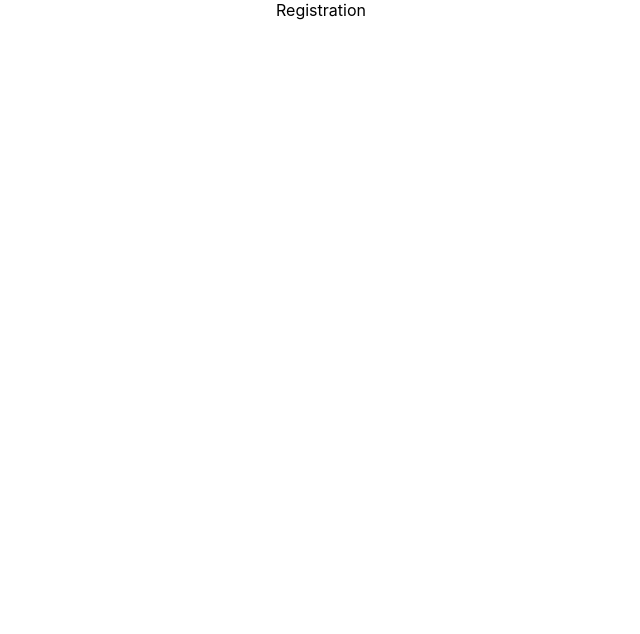
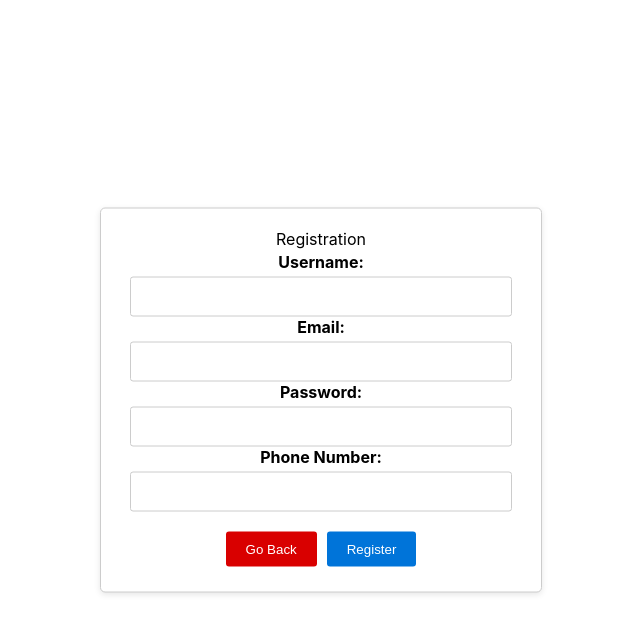
Before and after one commit to Shanyik/TechTreasure, a React (Create React App) app in the folder tt-frontend/: page /registration in a window 1280 px wide. Shown: the top 634 px of the page, without its empty margins (319-959 px from the left). Built offline with nearby package versions, Linux system fonts and the light colour scheme.

Commit message:
feat: added and tested registration

```diff
--- a/tt-frontend/src/Components/Auth/Registration.js
+++ b/tt-frontend/src/Components/Auth/Registration.js
@@ -1,9 +1,133 @@
 import React from 'react'
+import { useState } from 'react';
+import { useNavigate } from 'react-router-dom';
+
+const registrationFetch = (data) => {
+    return fetch('/api/account/register', {
+      method: 'POST',
+      headers: {
+        'Content-Type': 'application/json',
+      },
+      body: JSON.stringify(data),
+    });
+  };
 
 const Registration = () => {
+
+
+    const [username, setUsername] = useState('');
+    const [email, setEmail] = useState('');
+    const [password, setPassword] = useState('');
+    const [phoneNumber, setPhoneNumber] = useState('');
+    const [loading, setLoading] = useState(null);
+    const [result, setResult] = useState(null);
+    const navigate = useNavigate();
+
+    const handleChange = (e, name) => {
+        if (name === 'username') setUsername(e.target.value);
+        if (name === 'email') setEmail(e.target.value);
+        if (name === 'password') setPassword(e.target.value);
+        if (name === 'phoneNumber') setPhoneNumber(e.target.value);
+      };
+    const handleGoBack = () => {
+        navigate("/")
+    }
+
+      const registrationHandler = () => {
+        const data = {
+          username: username,
+          email: email,
+          password: password,
+          phoneNumber: phoneNumber
+        };
+
+        // Validation Criteria
+        const emailRegex = /^[^\s@]+@[^\s@]+\.[^\s@]+$/;
+        const passwordRegex = /^(?=.*[a-z])(?=.*[A-Z])(?=.*\d)(?=.*[@$!%*?&])[A-Za-z\d@$!%*?&]{5,}$/;
+        const phoneNumberRegex = /^\d{9}$/;
+
+        console.log(emailRegex.test(data.email))
+        console.log(passwordRegex.test(data.password))
+        console.log(phoneNumberRegex.test(data.phoneNumber))
+
+        if (
+          !emailRegex.test(data.email) ||
+          !passwordRegex.test(data.password) ||
+          !phoneNumberRegex.test(data.phoneNumber)
+        ) {
+          setResult('invalidData');
+        } else {
+          registrationFetch(data).then((res) => {
+            console.log(res.status);
+            if (res.status === 200) {
+              navigate("/")
+            }
+          });
+        }
+      };
+
   return (
-    <div>Registration</div>
-  )
+    <div className="container">
+      {loading === null ? (
+        <>
+          <div className="form-heading">Registration</div>
+          <div id="registrationResult" className="form-error">
+            {result === 'invalidData' ? 'Invalid data provided' : ''}
+          </div>
+          <div className="form-group">
+            <label className="form-label">Username:</label>
+            <input
+              type="text"
+              id="username"
+              name="username"
+              onChange={(e) => handleChange(e, 'username')}
+              className="form-input"
+            />
+          </div>
+          <div className="form-group">
+            <label className="form-label">Email:</label>
+            <input
+              type="email"
+              id="email"
+              name="email"
+              onChange={(e) => handleChange(e, 'email')}
+              className="form-input"
+            />
+          </div>
+          <div className="form-group">
+            <label className="form-label">Password:</label>
+            <input
+              type="password"
+              id="password"
+              name="password"
+              onChange={(e) => handleChange(e, 'password')}
+              className="form-input"
+            />
+          </div>
+          <div className="form-group">
+            <label className="form-label">Phone Number:</label>
+            <input
+              type="text"
+              id="phoneNumber"
+              name="phoneNumber"
+              onChange={(e) => handleChange(e, 'phoneNumber')}
+              className="form-input"
+            />
+          </div>
+          <button onClick={() => handleGoBack()} className="form-goBack">
+            Go Back
+          </button>
+          <button onClick={() => registrationHandler()} className="form-submit">
+            Register
+          </button>
+        </>
+      ) : (
+        <>
+          <span className="loader"></span>
+        </>
+      )}
+    </div>
+  );
 }
 
 export default Registration
--- a/tt-frontend/src/Components/Home/Home.js
+++ b/tt-frontend/src/Components/Home/Home.js
@@ -1,8 +1,27 @@
 import React from 'react'
+import { useNavigate } from 'react-router-dom'
 
 const Home = () => {
+
+    const navigate = useNavigate();
+
+    const handleLogin = () => {
+       navigate("/login")
+    }
+
+    const handleRegistration = () => {
+        navigate("/registration")
+     }
+
+
   return (
-    <div>Home</div>
+    <>
+        <div>Home</div>
+        <div>
+            <button onClick={() => {handleLogin()}}>Login</button>
+            <button onClick={() => {handleRegistration()}}>Registration</button>
+        </div>
+    </>
   )
 }
 
```
Also changed, not shown: 2 other files (tests, documents, lock files or other folders).
